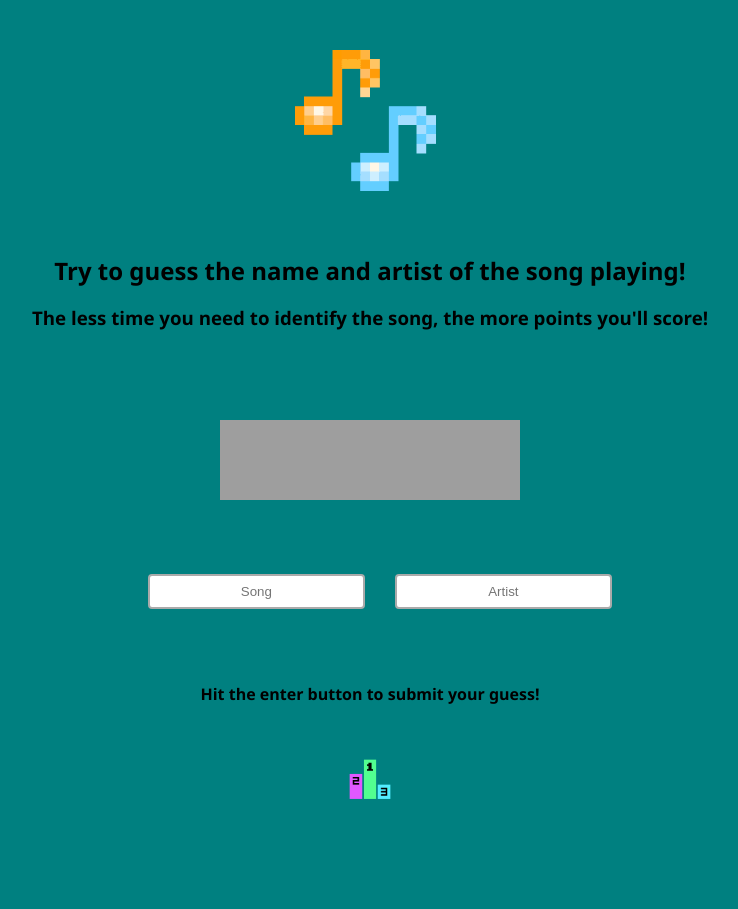
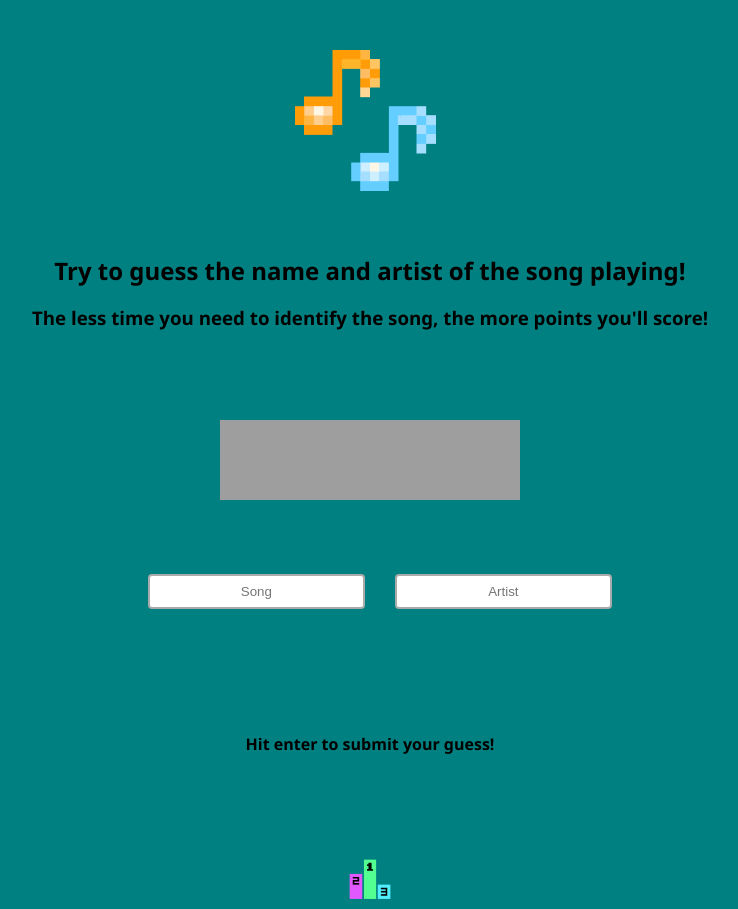
Before and after one commit to Maddy-mojojojo/Maddy-mojojojo.github.io, a plain HTML site: page Guess-that-song/index.html in a window 1280 px wide. Shown: the whole page, without its empty margins (270-1008 px from the left). Before the commit the page ends 809 px from the top, so only its background shows below. Drawn offline with Linux system fonts and the light colour scheme; grey boxes are pictures that could not be loaded.

Commit message:
Update index.html

```diff
--- a/Guess-that-song/index.html
+++ b/Guess-that-song/index.html
@@ -52,7 +52,10 @@
             </table>
         </div>
     </div>
-    <h4>Hit the enter button to submit your guess!</h4>
+      <div id=rules>
+        <h4>Hit enter to submit your guess!</h4>
+    </div>
+
     <!--LEADERBOARD-->
     <div id=leaderboard>
         <a href="leaderboard.html">
```
